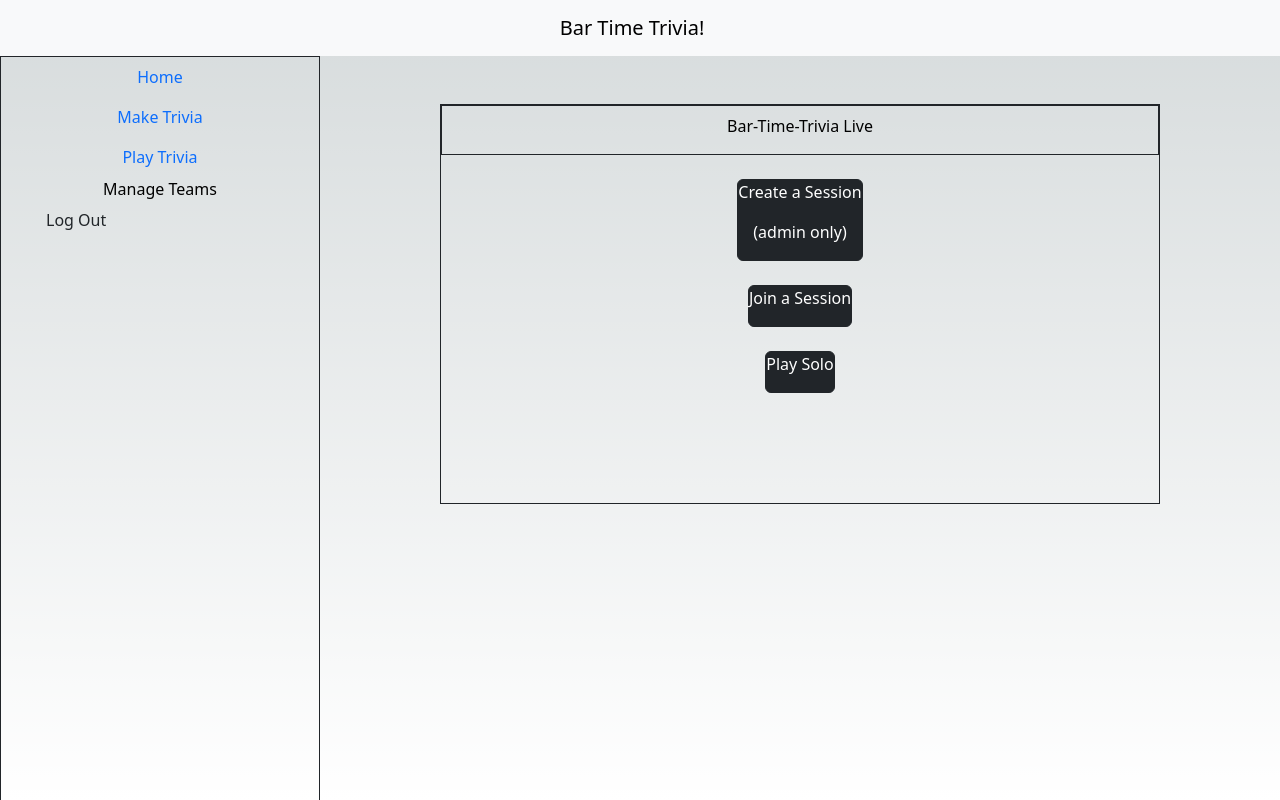
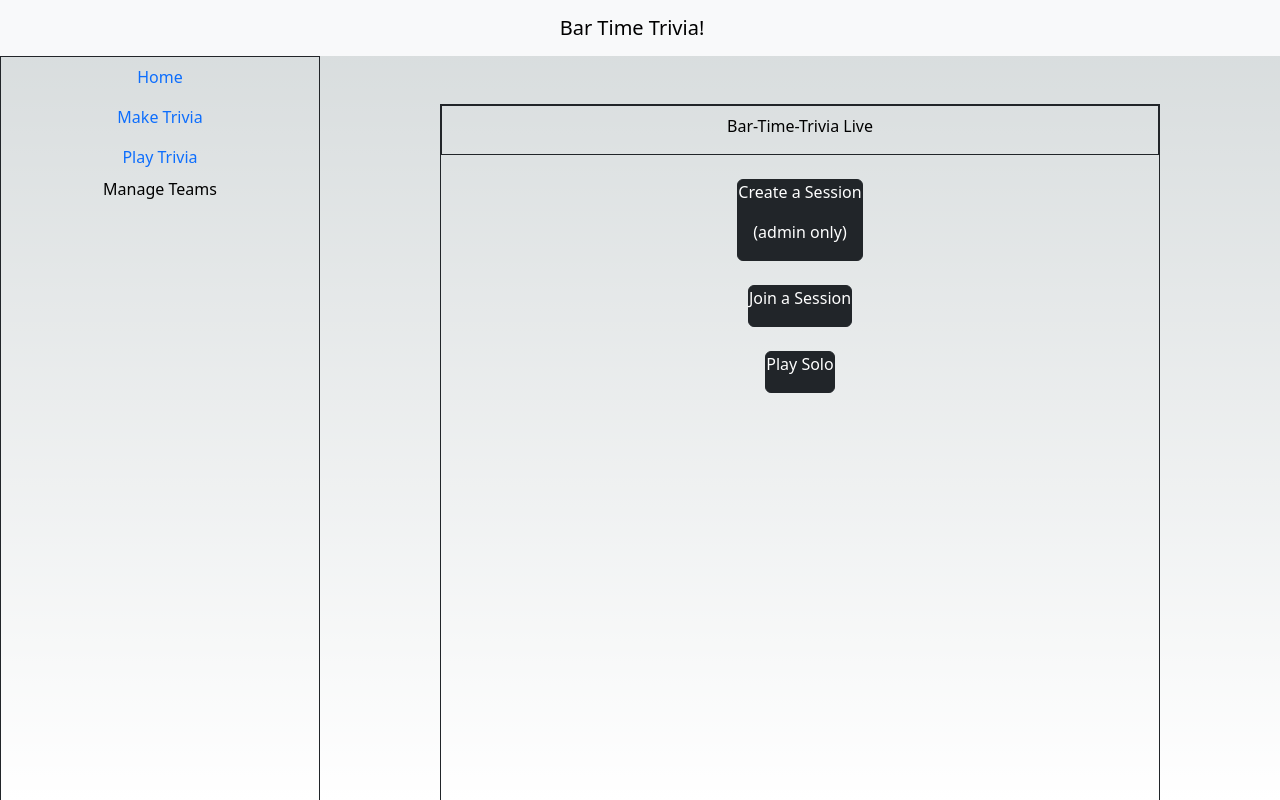
Before and after one commit to zshep/bar-time-trivia, a Next.js app: page /dashboard/playTrivia in a window 1280 px wide. Built offline with nearby package versions, Linux system fonts and the light colour scheme.

Commit message:
just messed with more styling...need to get to actual logic to run games

```diff
--- a/app/dashboard/playTrivia/layout.tsx
+++ b/app/dashboard/playTrivia/layout.tsx
@@ -17,7 +17,7 @@
 
             <div className="d-flex flex-row h-100 w-100 justify-content-center">
 
-                <main className="d-flex flex-column align-content-center border border-dark border-round h-50 w-75 text-center mt-5">
+                <main className="d-flex flex-column align-content-center border border-dark border-round h-auto w-75 text-center mt-5">
                     <div className="border border-dark">
                         <p className="pt-2">Bar-Time-Trivia Live</p>
                     </div>
--- a/app/dashboard/playTrivia/page.tsx
+++ b/app/dashboard/playTrivia/page.tsx
@@ -33,7 +33,7 @@
 
             <Link
                 key="solo"
-                href="/dashboard/playtrivia/solo">
+                href="/dashboard/playTrivia/solo">
                     <p> Play Solo</p>
 
             </Link>
--- a/app/ui/sidenav.tsx
+++ b/app/ui/sidenav.tsx
@@ -4,7 +4,7 @@
 
 export default function SideNav() {
     return(
-        <div className="border border-dark h-100 w-100">
+        <div className="d-flex flex-column justify-content-between border border-dark h-100 w-100">
                 <div>
                     <ul className="nav flex-column text-center">
                         <li className="nav-item">
@@ -27,10 +27,10 @@
                 </div>
 
 
-                <div>
+                <div className="d-flex justify-content-center">
                     <ul>
 
-                            <Link className="btn" href="/logout">Log Out</Link>
+                            <Link className="btn border border-dark" href="/logout">Log Out</Link>
 
                     </ul>
                 </div>
```
